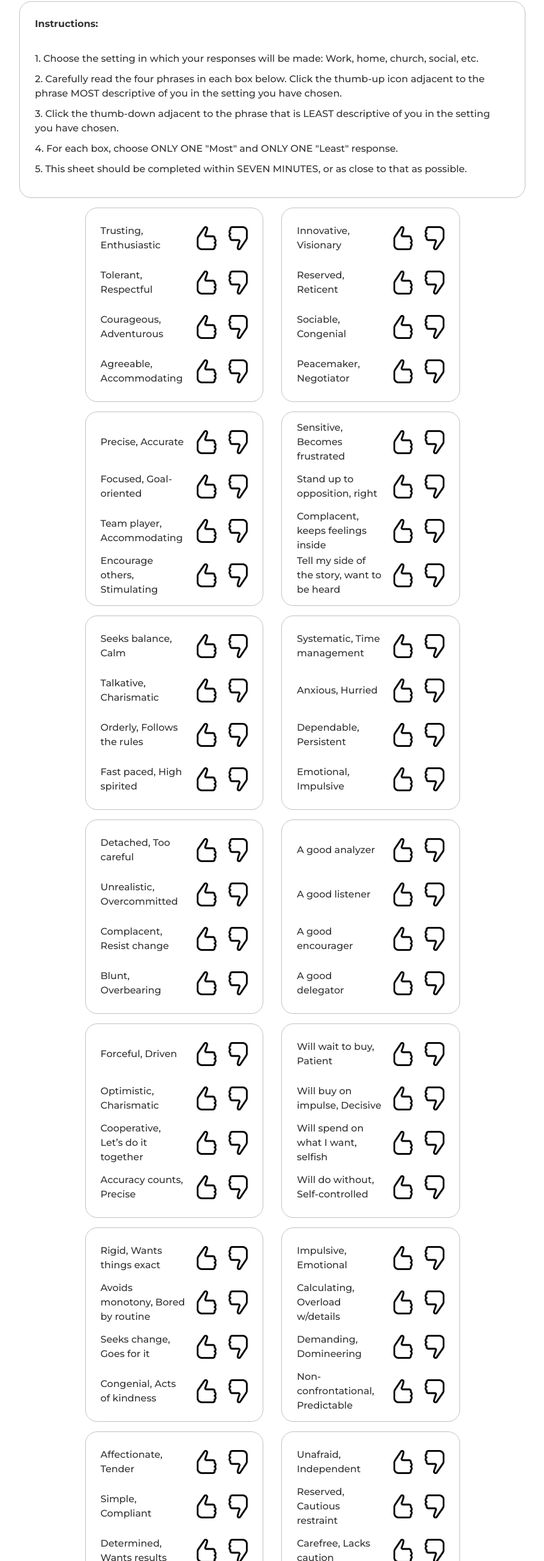
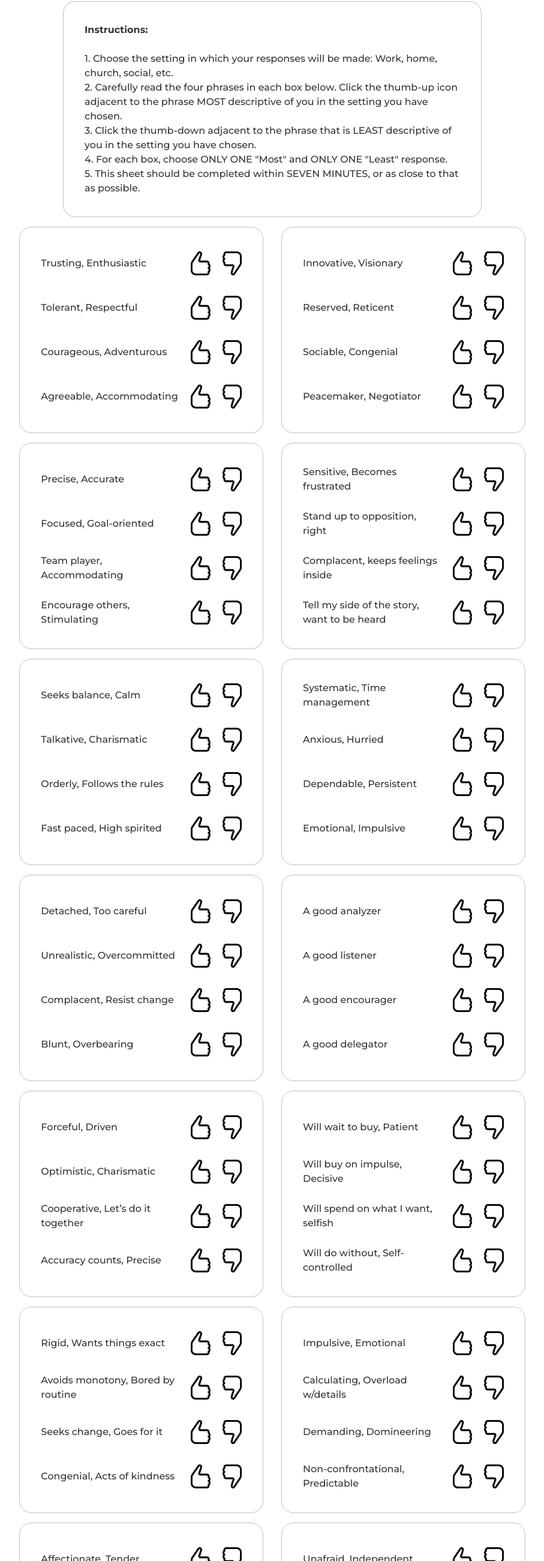
Before and after one commit to test-disc/test, a plain HTML site: page index.html in a window 1280 px wide. Shown: the part 138-2740 px from the top of the page at 60% size, without its empty margins (186-1093 px from the left). Drawn offline with nearby package versions, Linux system fonts and the light colour scheme.

Commit message:
Changed the sizes in css

```diff
--- a/css/home.css
+++ b/css/home.css
@@ -2,7 +2,7 @@ body {
     color: #333;
     font-family: 'Montserrat', sans-serif;
     font-weight: 500;
-    font-size: 20px;
+    font-size: 22px;
 }
 
 .btn.disabled, .btn:disabled {
@@ -44,17 +44,17 @@ body {
     border: 1px solid silver;
     border-radius: 20px;
     box-sizing: border-box;
-    padding: 25px;
+    padding: 35px;
 }
 
 #instructions_title {
     font-weight: 700;
 }
 
-.instructions-text:not(:first-child),
+/*.instructions-text:not(:first-child),
 .instructions-text:not(:last-child) {
     margin-bottom: 10px;
-}
+}*/
 
 .question-box.missing-answers {
     background-color: #f2dede;
@@ -87,7 +87,7 @@ body {
 }
 
 .answer-icon {
-    height: 60px;
+    height: 50px;
 }
 
 .save-test-button {
@@ -129,7 +129,7 @@ body {
     display: none;
 }
 
-@media only screen and (min-width: 768px) {
+@media only screen and (min-width: 1000px) {
     .answer-icon {
         height: 40px;
     }
--- a/index.html
+++ b/index.html
@@ -34,8 +34,8 @@
             </div>
             <div class="test-container row">
                 <div class="instructions-container col-lg-8 form-group col-md-10">
-                    <div class="row">
-                        <div class="col-12">
+                    <div class="row justify-content-md-center">
+                        <div class="col-10">
                             <div class="instructions-box">
                                 <div class="instructions-text language-text" id="instructions_title">Instructions:</div>
                                 <br>
@@ -48,9 +48,9 @@
                         </div>
                     </div>
                 </div>
-                <div class="test-box col-xl-6 col-lg-8 col-md-10">
-                    <div class="question-box-row row">
-                        <div class="col-lg-6 col-md-12 col-12 form-group box0">
+                <div class="test-box .col-xl-6 col-lg-8 col-md-10">
+                    <div class="question-box-row row justify-content-md-center">
+                        <div class="col-lg-6 col-md-10 col-10 form-group box0">
                             <div class="question-box">
                                 <div class="question-row row0">
                                     <div class="question-text language-text" id="test_box0_question0">Ufna,
@@ -116,7 +116,7 @@
                                 </div>
                             </div>
                         </div>
-                        <div class="col-lg-6 col-md-12 col-12 form-group box1">
+                        <div class="col-lg-6 col-md-10 col-10 form-group box1">
                             <div class="question-box">
                                 <div class="question-row row0">
                                     <div class="question-text language-text" id="test_box1_question0">Ufna,
@@ -184,8 +184,8 @@
                         </div>
                     </div>
                     <div style="clear: both;"></div>
-                    <div class="question-box-row row">
-                        <div class="col-lg-6 col-md-12 col-12 form-group box2">
+                    <div class="question-box-row row justify-content-md-center">
+                        <div class="col-lg-6 col-md-10 col-10 form-group box2">
                             <div class="question-box">
                                 <div class="question-row row0">
                                     <div class="question-text language-text" id="test_box2_question0">Ufna,
@@ -251,7 +251,7 @@
                                 </div>
                             </div>
                         </div>
-                        <div class="col-lg-6 col-md-12 col-12 form-group box3">
+                        <div class="col-lg-6 col-md-10 col-10 form-group box3">
                             <div class="question-box">
                                 <div class="question-row row0">
                                     <div class="question-text language-text" id="test_box3_question0">Ufna,
@@ -319,8 +319,8 @@
                         </div>
                     </div>
                     <div style="clear: both;"></div>
-                    <div class="question-box-row row">
-                        <div class="col-lg-6 col-md-12 col-12 form-group box4">
+                    <div class="question-box-row row justify-content-md-center">
+                        <div class="col-lg-6 col-md-10 col-10 form-group box4">
                             <div class="question-box">
                                 <div class="question-row row0">
                                     <div class="question-text language-text" id="test_box4_question0">Ufna,
@@ -386,7 +386,7 @@
                                 </div>
                             </div>
                         </div>
-                        <div class="col-lg-6 col-md-12 col-12 form-group box5">
+                        <div class="col-lg-6 col-md-10 col-10 form-group box5">
                             <div class="question-box">
                                 <div class="question-row row0">
                                     <div class="question-text language-text" id="test_box5_question0">Ufna,
@@ -454,8 +454,8 @@
                         </div>
                     </div>
                     <div style="clear: both;"></div>
-                    <div class="question-box-row row">
-                        <div class="col-lg-6 col-md-12 col-12 form-group box6">
+                    <div class="question-box-row row justify-content-md-center">
+                        <div class="col-lg-6 col-md-10 col-10 form-group box6">
                             <div class="question-box">
                                 <div class="question-row row0">
                                     <div class="question-text language-text" id="test_box6_question0">Ufna,
@@ -521,7 +521,7 @@
                                 </div>
                             </div>
                         </div>
-                        <div class="col-lg-6 col-md-12 col-12 form-group box7">
+                        <div class="col-lg-6 col-md-10 col-10 form-group box7">
                             <div class="question-box">
                                 <div class="question-row row0">
                                     <div class="question-text language-text" id="test_box7_question0">Ufna,
@@ -589,8 +589,8 @@
                         </div>
                     </div>
                     <div style="clear: both;"></div>
-                    <div class="question-box-row row">
-                        <div class="col-lg-6 col-md-12 col-12 form-group box8">
+                    <div class="question-box-row row justify-content-md-center">
+                        <div class="col-lg-6 col-md-10 col-10 form-group box8">
                             <div class="question-box">
                                 <div class="question-row row0">
                                     <div class="question-text language-text" id="test_box8_question0">Ufna,
@@ -656,7 +656,7 @@
                                 </div>
                             </div>
                         </div>
-                        <div class="col-lg-6 col-md-12 col-12 form-group box9">
+                        <div class="col-lg-6 col-md-10 col-10 form-group box9">
                             <div class="question-box">
                                 <div class="question-row row0">
                                     <div class="question-text language-text" id="test_box9_question0">Ufna,
@@ -724,8 +724,8 @@
                         </div>
                     </div>
                     <div style="clear: both;"></div>
-                    <div class="question-box-row row">
-                        <div class="col-lg-6 col-md-12 col-12 form-group box10">
+                    <div class="question-box-row row justify-content-md-center">
+                        <div class="col-lg-6 col-md-10 col-10 form-group box10">
                             <div class="question-box">
                                 <div class="question-row row0">
                                     <div class="question-text language-text" id="test_box10_question0">Ufna,
@@ -791,7 +791,7 @@
                                 </div>
                             </div>
                         </div>
-                        <div class="col-lg-6 col-md-12 col-12 form-group box11">
+                        <div class="col-lg-6 col-md-10 col-10 form-group box11">
                             <div class="question-box">
                                 <div class="question-row row0">
                                     <div class="question-text language-text" id="test_box11_question0">Ufna,
@@ -859,8 +859,8 @@
                         </div>
                     </div>
                     <div style="clear: both;"></div>
-                    <div class="question-box-row row">
-                        <div class="col-lg-6 col-md-12 col-12 form-group box12">
+                    <div class="question-box-row row justify-content-md-center">
+                        <div class="col-lg-6 col-md-10 col-10 form-group box12">
                             <div class="question-box">
                                 <div class="question-row row0">
                                     <div class="question-text language-text" id="test_box12_question0">Ufna,
@@ -926,7 +926,7 @@
                                 </div>
                             </div>
                         </div>
-                        <div class="col-lg-6 col-md-12 col-12 form-group box13">
+                        <div class="col-lg-6 col-md-10 col-10 form-group box13">
                             <div class="question-box">
                                 <div class="question-row row0">
                                     <div class="question-text language-text" id="test_box13_question0">Ufna,
@@ -994,8 +994,8 @@
                         </div>
                     </div>
                     <div style="clear: both;"></div>
-                    <div class="question-box-row row">
-                        <div class="col-lg-6 col-md-12 col-12 form-group box14">
+                    <div class="question-box-row row justify-content-md-center">
+                        <div class="col-lg-6 col-md-10 col-10 form-group box14">
                             <div class="question-box">
                                 <div class="question-row row0">
                                     <div class="question-text language-text" id="test_box14_question0">Ufna,
@@ -1061,7 +1061,7 @@
                                 </div>
                             </div>
                         </div>
-                        <div class="col-lg-6 col-md-12 col-12 form-group box15">
+                        <div class="col-lg-6 col-md-10 col-10 form-group box15">
                             <div class="question-box">
                                 <div class="question-row row0">
                                     <div class="question-text language-text" id="test_box15_question0">Ufna,
@@ -1129,8 +1129,8 @@
                         </div>
                     </div>
                     <div style="clear: both;"></div>
-                    <div class="question-box-row row">
-                        <div class="col-lg-6 col-md-12 col-12 form-group box16">
+                    <div class="question-box-row row justify-content-md-center">
+                        <div class="col-lg-6 col-md-10 col-10 form-group box16">
                             <div class="question-box">
                                 <div class="question-row row0">
                                     <div class="question-text language-text" id="test_box16_question0">Ufna,
@@ -1196,7 +1196,7 @@
                                 </div>
                             </div>
                         </div>
-                        <div class="col-lg-6 col-md-12 col-12 form-group box17">
+                        <div class="col-lg-6 col-md-10 col-10 form-group box17">
                             <div class="question-box">
                                 <div class="question-row row0">
                                     <div class="question-text language-text" id="test_box17_question0">Ufna,
@@ -1264,8 +1264,8 @@
                         </div>
                     </div>
                     <div style="clear: both;"></div>
-                    <div class="question-box-row row">
-                        <div class="col-lg-6 col-md-12 col-12 form-group box18">
+                    <div class="question-box-row row justify-content-md-center">
+                        <div class="col-lg-6 col-md-10 col-10 form-group box18">
                             <div class="question-box">
                                 <div class="question-row row0">
                                     <div class="question-text language-text" id="test_box18_question0">Ufna,
@@ -1331,7 +1331,7 @@
                                 </div>
                             </div>
                         </div>
-                        <div class="col-lg-6 col-md-12 col-12 form-group box19">
+                        <div class="col-lg-6 col-md-10 col-10 form-group box19">
                             <div class="question-box">
                                 <div class="question-row row0">
                                     <div class="question-text language-text" id="test_box19_question0">Ufna,
@@ -1399,8 +1399,8 @@
                         </div>
                     </div>
                     <div style="clear: both;"></div>
-                    <div class="question-box-row row">
-                        <div class="col-lg-6 col-md-12 col-12 form-group box20">
+                    <div class="question-box-row row justify-content-md-center">
+                        <div class="col-lg-6 col-md-10 col-10 form-group box20">
                             <div class="question-box">
                                 <div class="question-row row0">
                                     <div class="question-text language-text" id="test_box20_question0">Ufna,
@@ -1466,7 +1466,7 @@
                                 </div>
                             </div>
                         </div>
-                        <div class="col-lg-6 col-md-12 col-12 form-group box21">
+                        <div class="col-lg-6 col-md-10 col-10 form-group box21">
                             <div class="question-box">
                                 <div class="question-row row0">
                                     <div class="question-text language-text" id="test_box21_question0">Ufna,
@@ -1534,8 +1534,8 @@
                         </div>
                     </div>
                     <div style="clear: both;"></div>
-                    <div class="question-box-row row">
-                        <div class="col-lg-6 col-md-12 col-12 form-group box22">
+                    <div class="question-box-row row justify-content-md-center">
+                        <div class="col-lg-6 col-md-10 col-10 form-group box22">
                             <div class="question-box">
                                 <div class="question-row row0">
                                     <div class="question-text language-text" id="test_box22_question0">Ufna,
@@ -1601,7 +1601,7 @@
                                 </div>
                             </div>
                         </div>
-                        <div class="col-lg-6 col-md-12 col-12 form-group box23">
+                        <div class="col-lg-6 col-md-10 col-10 form-group box23">
                             <div class="question-box">
                                 <div class="question-row row0">
                                     <div class="question-text language-text" id="test_box23_question0">Ufna,
```
